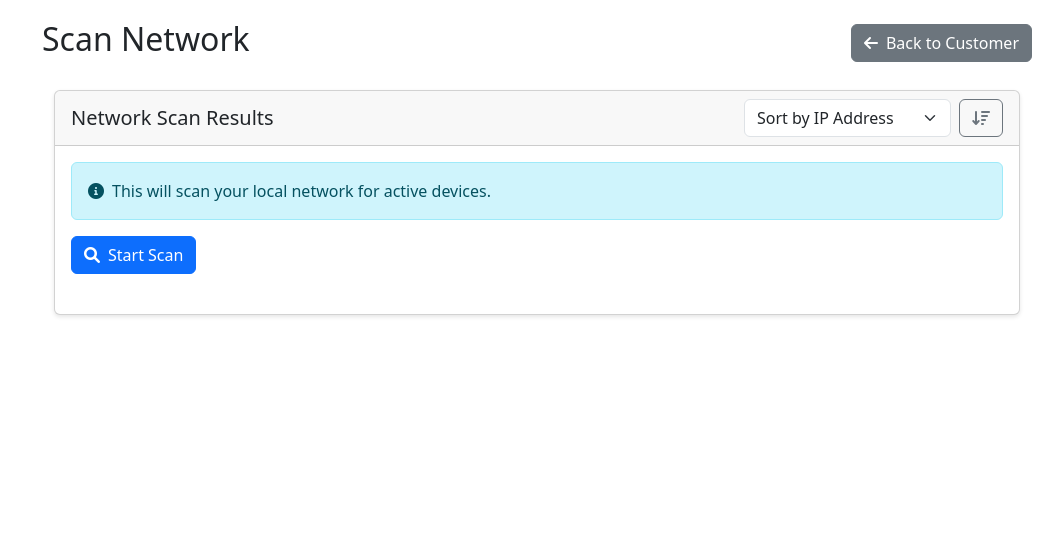
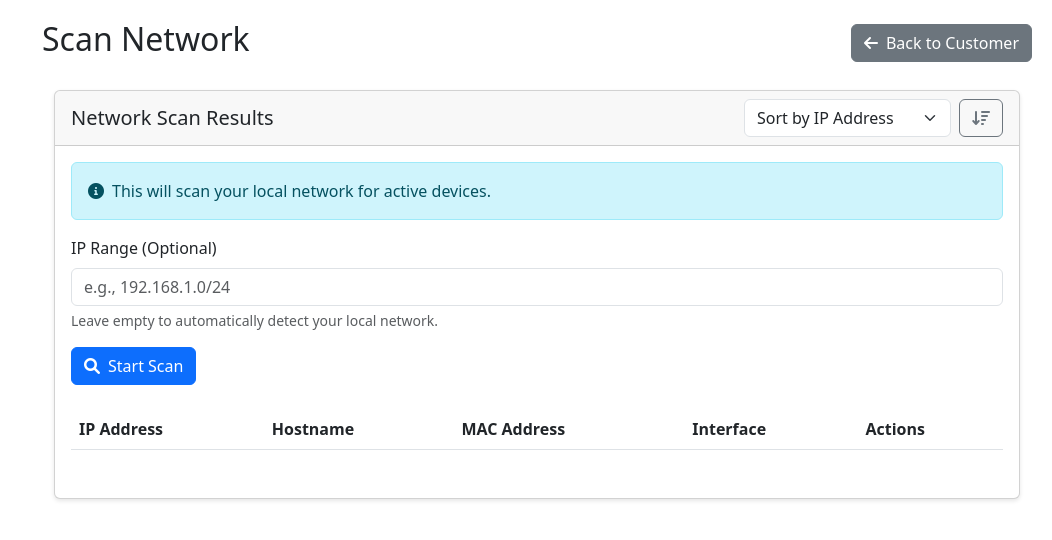
Before and after one commit to jbake1990/it_thing, a Flask app: page /scan-network/1 in a window 1280 px wide. Shown: the top 540 px of the page, without its empty margins (228-1280 px from the left). Run offline with Flask 3, Linux system fonts and the light colour scheme; lists and menus that the app fills with data are empty.

Commit message:
Implement client-side network scanning for Vercel deployment

```diff
--- a/app.py
+++ b/app.py
@@ -223,17 +223,16 @@ def add_credential(customer_id):
 def scan_network_route(customer_id):
     if request.method == 'POST':
         try:
-            # Use the original network_scanner.py implementation
-            from network_scanner import scan_network
-            devices = scan_network()
-
+            # Get devices from form data
+            devices = request.form.getlist('devices[]')
             if not devices:
                 flash('No devices found on the network.', 'warning')
                 return redirect(url_for('scan_network_route', customer_id=customer_id))
 
-            # Format devices for display
+            # Parse devices from JSON
             formatted_devices = []
-            for device in devices:
+            for device_json in devices:
+                device = json.loads(device_json)
                 formatted_device = {
                     'ip_address': device['ip_address'],
                     'hostname': device.get('hostname', 'Unknown'),
@@ -249,7 +248,7 @@ def scan_network_route(customer_id):
                                 customer_id=customer_id,
                                 devices=formatted_devices)
         except Exception as e:
-            flash(f'Error scanning network: {str(e)}', 'danger')
+            flash(f'Error processing network scan results: {str(e)}', 'danger')
             return redirect(url_for('scan_network_route', customer_id=customer_id))
 
     return render_template('scan_network.html', customer_id=customer_id)
--- /dev/null
+++ b/static/js/network_scanner.js
@@ -0,0 +1,168 @@
+// Client-side network scanner
+class NetworkScanner {
+    constructor() {
+        this.devices = [];
+        this.scanning = false;
+        this.progressCallback = null;
+    }
+
+    setProgressCallback(callback) {
+        this.progressCallback = callback;
+    }
+
+    async scanNetwork(ipRange = null) {
+        if (this.scanning) {
+            throw new Error('Scan already in progress');
+        }
+
+        this.scanning = true;
+        this.devices = [];
+
+        try {
+            // If no IP range provided, try to detect local network
+            if (!ipRange) {
+                ipRange = await this.detectLocalNetwork();
+            }
+
+            // Parse IP range
+            const [baseIp, cidr] = ipRange.split('/');
+            const subnetMask = this.cidrToSubnetMask(parseInt(cidr));
+            const startIp = this.getNetworkAddress(baseIp, subnetMask);
+            const endIp = this.getBroadcastAddress(baseIp, subnetMask);
+
+            // Scan IP range
+            await this.scanIpRange(startIp, endIp);
+
+            return this.devices;
+        } finally {
+            this.scanning = false;
+        }
+    }
+
+    async detectLocalNetwork() {
+        // Get local IP using WebRTC
+        const localIp = await this.getLocalIp();
+        if (!localIp) {
+            throw new Error('Could not detect local IP address');
+        }
+
+        // Assume /24 subnet for local networks
+        return `${localIp}/24`;
+    }
+
+    async getLocalIp() {
+        return new Promise((resolve) => {
+            const pc = new RTCPeerConnection({
+                iceServers: []
+            });
+
+            pc.createDataChannel('');
+            pc.createOffer().then(offer => {
+                pc.setLocalDescription(offer);
+            });
+
+            pc.onicecandidate = (ice) => {
+                if (!ice || !ice.candidate || !ice.candidate.candidate) {
+                    pc.close();
+                    resolve(null);
+                    return;
+                }
+
+                const ipRegex = /([0-9]{1,3}(\.[0-9]{1,3}){3})/;
+                const match = ipRegex.exec(ice.candidate.candidate);
+                if (match) {
+                    pc.close();
+                    resolve(match[1]);
+                }
+            };
+        });
+    }
+
+    cidrToSubnetMask(cidr) {
+        const mask = [];
+        for (let i = 0; i < 4; i++) {
+            const n = Math.min(cidr, 8);
+            mask.push(256 - Math.pow(2, 8 - n));
+            cidr -= n;
+        }
+        return mask.join('.');
+    }
+
+    getNetworkAddress(ip, subnetMask) {
+        const ipParts = ip.split('.').map(Number);
+        const maskParts = subnetMask.split('.').map(Number);
+        return ipParts.map((part, i) => part & maskParts[i]).join('.');
+    }
+
+    getBroadcastAddress(ip, subnetMask) {
+        const ipParts = ip.split('.').map(Number);
+        const maskParts = subnetMask.split('.').map(Number);
+        return ipParts.map((part, i) => part | (~maskParts[i] & 255)).join('.');
+    }
+
+    async scanIpRange(startIp, endIp) {
+        const startParts = startIp.split('.').map(Number);
+        const endParts = endIp.split('.').map(Number);
+        const totalIps = this.calculateTotalIps(startParts, endParts);
+        let scannedIps = 0;
+
+        for (let a = startParts[0]; a <= endParts[0]; a++) {
+            for (let b = startParts[1]; b <= endParts[1]; b++) {
+                for (let c = startParts[2]; c <= endParts[2]; c++) {
+                    for (let d = startParts[3]; d <= endParts[3]; d++) {
+                        const ip = `${a}.${b}.${c}.${d}`;
+
+                        // Skip network and broadcast addresses
+                        if (d === 0 || d === 255) continue;
+
+                        try {
+                            const device = await this.scanIp(ip);
+                            if (device) {
+                                this.devices.push(device);
+                            }
+                        } catch (error) {
+                            console.error(`Error scanning ${ip}:`, error);
+                        }
+
+                        scannedIps++;
+                        if (this.progressCallback) {
+                            this.progressCallback((scannedIps / totalIps) * 100);
+                        }
+                    }
+                }
+            }
+        }
+    }
+
+    calculateTotalIps(startParts, endParts) {
+        return (endParts[0] - startParts[0] + 1) *
+               (endParts[1] - startParts[1] + 1) *
+               (endParts[2] - startParts[2] + 1) *
+               (endParts[3] - endParts[3] + 1);
+    }
+
+    async scanIp(ip) {
+        return new Promise((resolve) => {
+            const img = new Image();
+            img.onload = () => {
+                resolve({
+                    ip_address: ip,
+                    hostname: 'Unknown',
+                    mac_address: 'Unknown',
+                    interface: 'Local Network'
+                });
+            };
+            img.onerror = () => {
+                resolve(null);
+            };
+            img.src = `http://${ip}/favicon.ico?${Date.now()}`;
+            setTimeout(() => {
+                img.src = '';
+                resolve(null);
+            }, 100);
+        });
+    }
+}
+
+// Export the scanner class
+window.NetworkScanner = NetworkScanner;
--- a/templates/scan_network.html
+++ b/templates/scan_network.html
@@ -27,27 +27,30 @@
                     </div>
                 </div>
                 <div class="card-body">
-                    <form method="POST" id="scanForm">
                     <div class="alert alert-info">
                         <i class="fas fa-info-circle me-2"></i>This will scan your local network for active devices.
                     </div>
 
+                    <div class="mb-3">
+                        <label for="ipRange" class="form-label">IP Range (Optional)</label>
+                        <input type="text" class="form-control" id="ipRange" placeholder="e.g., 192.168.1.0/24">
+                        <div class="form-text">Leave empty to automatically detect your local network.</div>
+                    </div>
+
                     <div id="scanProgress" class="progress mb-3 d-none">
                         <div class="progress-bar progress-bar-striped progress-bar-animated"
-                                 role="progressbar" style="width: 100%">
+                             role="progressbar" style="width: 0%">
                             <span class="progress-text">Scanning network...</span>
                         </div>
                     </div>
 
                     <div class="mt-3">
-                            <button type="submit" class="btn btn-primary" id="scanButton">
+                        <button type="button" class="btn btn-primary" id="scanButton">
                             <i class="fas fa-search me-2"></i>Start Scan
                         </button>
                     </div>
-                    </form>
 
                     <div id="results" class="mt-4">
-                        {% if devices %}
                         <div class="table-responsive">
                             <table class="table table-hover">
                                 <thead>
@@ -60,34 +63,14 @@
                                     </tr>
                                 </thead>
                                 <tbody id="devicesList">
-                                    {% for device in devices %}
-                                    <tr>
-                                        <td>{{ device.ip_address }}</td>
-                                        <td>{{ device.hostname }}</td>
-                                        <td>{{ device.mac_address }}</td>
-                                        <td>{{ device.interface }}</td>
-                                        <td>
-                                            <button class="btn btn-sm btn-primary add-device"
-                                                    data-device='{{ device|tojson }}'>
-                                                Add to Network Info
-                                            </button>
-                                        </td>
-                                    </tr>
-                                    {% endfor %}
                                 </tbody>
                             </table>
                         </div>
                         <div class="mt-3">
-                            <form method="POST" action="{{ url_for('add_all_network_info', customer_id=customer_id) }}" id="addAllForm">
-                                {% for device in devices %}
-                                <input type="hidden" name="devices[]" value='{{ device|tojson|safe }}'>
-                                {% endfor %}
-                                <button type="submit" class="btn btn-success">
+                            <button type="button" class="btn btn-success" id="addAllButton" style="display: none;">
                                 <i class="fas fa-plus-circle me-2"></i>Add All Devices
                             </button>
-                            </form>
                         </div>
-                        {% endif %}
                     </div>
                 </div>
             </div>
@@ -95,16 +78,21 @@
     </div>
 </div>
 
+<script src="{{ url_for('static', filename='js/network_scanner.js') }}"></script>
 <script>
 document.addEventListener('DOMContentLoaded', function() {
     let isAscending = true;
     const sortDirectionBtn = document.getElementById('sortDirection');
     const sortSelect = document.getElementById('sortSelect');
     const devicesList = document.getElementById('devicesList');
-    const scanForm = document.getElementById('scanForm');
+    const scanButton = document.getElementById('scanButton');
     const scanProgress = document.getElementById('scanProgress');
-    const scanButton = document.getElementById('scanButton');
-    const progressText = document.querySelector('.progress-text');
+    const progressBar = scanProgress.querySelector('.progress-bar');
+    const progressText = scanProgress.querySelector('.progress-text');
+    const addAllButton = document.getElementById('addAllButton');
+    const ipRangeInput = document.getElementById('ipRange');
+
+    const scanner = new NetworkScanner();
 
     // Function to sort devices
     function sortDevices(criteria, ascending) {
@@ -159,30 +147,65 @@ document.addEventListener('DOMContentLoaded', function() {
         sortDevices(this.value, isAscending);
     });
 
-    // Event listener for scan form submission
-    scanForm.addEventListener('submit', function(e) {
-        e.preventDefault();
-
+    // Event listener for scan button
+    scanButton.addEventListener('click', async function() {
+        try {
             // Show progress bar and disable scan button
             scanProgress.classList.remove('d-none');
             scanButton.disabled = true;
             scanButton.innerHTML = '<i class="fas fa-spinner fa-spin me-2"></i>Scanning...';
 
-        // Update progress text periodically
-        let dots = 0;
-        const progressInterval = setInterval(() => {
-            dots = (dots + 1) % 4;
-            progressText.textContent = 'Scanning network' + '.'.repeat(dots);
-        }, 500);
+            // Clear previous results
+            devicesList.innerHTML = '';
+            addAllButton.style.display = 'none';
 
-        // Submit the form
-        this.submit();
+            // Set up progress callback
+            scanner.setProgressCallback((progress) => {
+                progressBar.style.width = `${progress}%`;
+                progressText.textContent = `Scanning network... ${Math.round(progress)}%`;
             });
 
-    // Event listeners for add device buttons
-    document.querySelectorAll('.add-device').forEach(button => {
-        button.addEventListener('click', function() {
-            const device = JSON.parse(this.dataset.device);
+            // Start scan
+            const ipRange = ipRangeInput.value.trim() || null;
+            const devices = await scanner.scanNetwork(ipRange);
+
+            // Display results
+            devices.forEach(device => {
+                const row = document.createElement('tr');
+                row.innerHTML = `
+                    <td>${device.ip_address}</td>
+                    <td>${device.hostname}</td>
+                    <td>${device.mac_address}</td>
+                    <td>${device.interface}</td>
+                    <td>
+                        <button class="btn btn-sm btn-primary add-device"
+                                data-device='${JSON.stringify(device)}'>
+                            Add to Network Info
+                        </button>
+                    </td>
+                `;
+                devicesList.appendChild(row);
+            });
+
+            // Show add all button if devices were found
+            if (devices.length > 0) {
+                addAllButton.style.display = 'block';
+            }
+
+        } catch (error) {
+            alert(`Error scanning network: ${error.message}`);
+        } finally {
+            // Reset UI
+            scanProgress.classList.add('d-none');
+            scanButton.disabled = false;
+            scanButton.innerHTML = '<i class="fas fa-search me-2"></i>Start Scan';
+        }
+    });
+
+    // Event listener for add device buttons
+    devicesList.addEventListener('click', function(e) {
+        if (e.target.classList.contains('add-device')) {
+            const device = JSON.parse(e.target.dataset.device);
             const form = document.createElement('form');
             form.method = 'POST';
             form.action = "{{ url_for('add_all_network_info', customer_id=customer_id) }}";
@@ -195,7 +218,28 @@ document.addEventListener('DOMContentLoaded', function() {
             form.appendChild(input);
             document.body.appendChild(form);
             form.submit();
+        }
     });
+
+    // Event listener for add all button
+    addAllButton.addEventListener('click', function() {
+        const devices = Array.from(devicesList.querySelectorAll('.add-device'))
+            .map(button => JSON.parse(button.dataset.device));
+
+        const form = document.createElement('form');
+        form.method = 'POST';
+        form.action = "{{ url_for('add_all_network_info', customer_id=customer_id) }}";
+
+        devices.forEach(device => {
+            const input = document.createElement('input');
+            input.type = 'hidden';
+            input.name = 'devices[]';
+            input.value = JSON.stringify(device);
+            form.appendChild(input);
+        });
+
+        document.body.appendChild(form);
+        form.submit();
     });
 });
 </script>
```
Also changed, not shown: 1 other file. Lines whose indentation alone changed are shown as unchanged.
